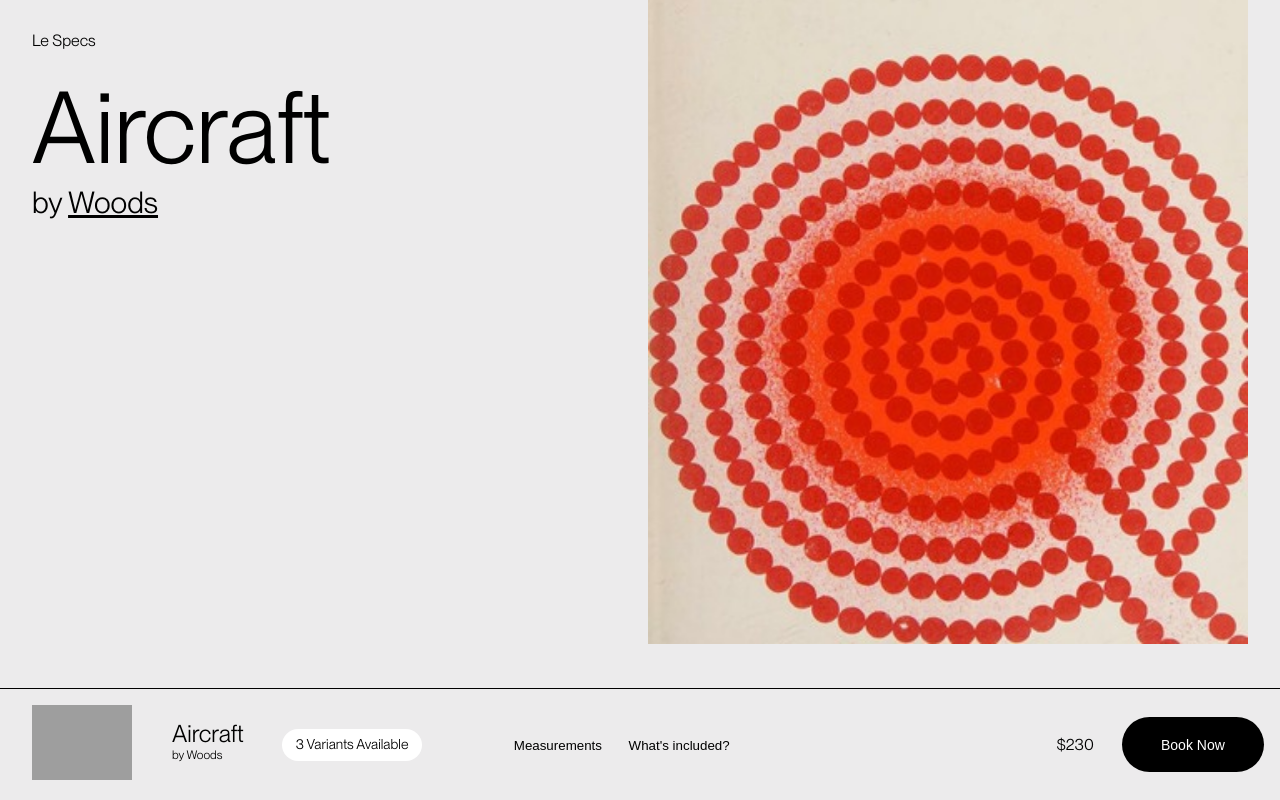
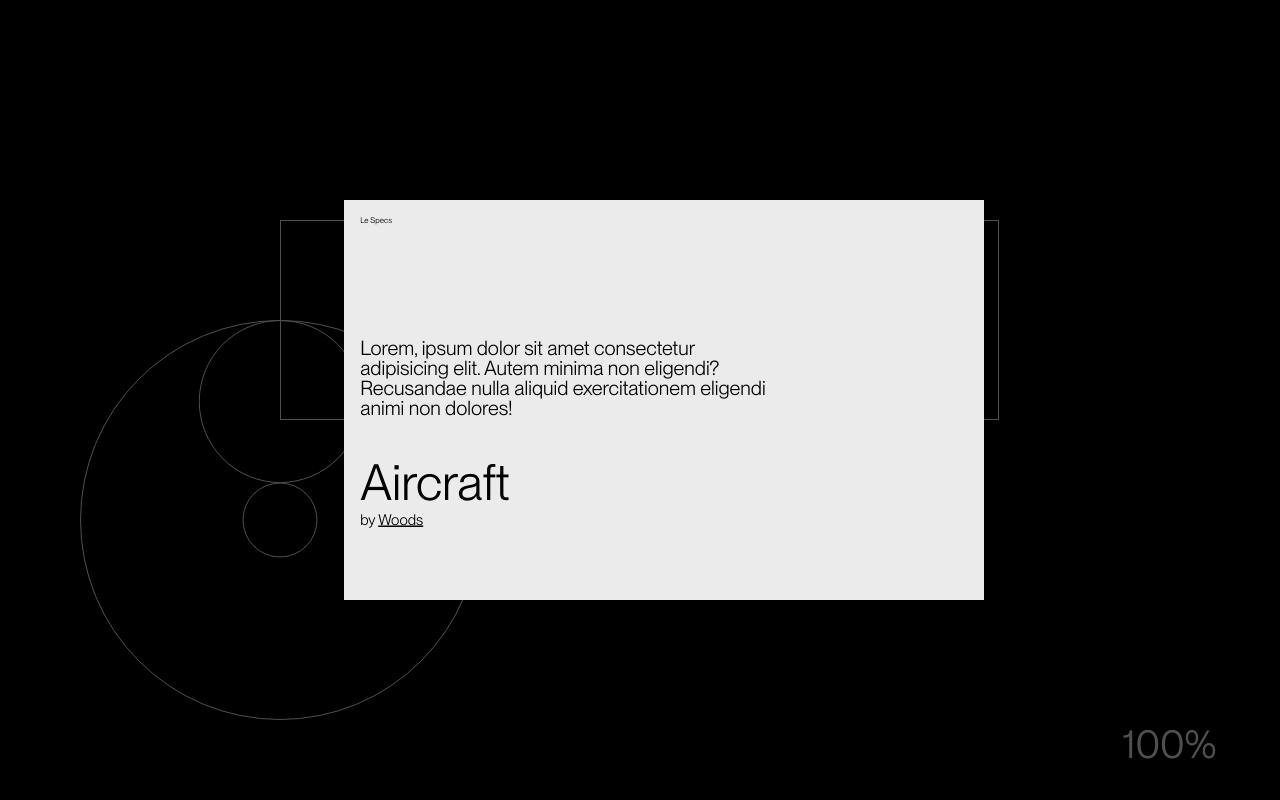
Before and after one commit to jojazpeitia/portfolio25, a Next.js app: page / in a window 1280 px wide. Built offline with nearby package versions, Linux system fonts and the light colour scheme; grey boxes are pictures that could not be loaded.

Commit message:
added loader + loader animations

```diff
--- a/app/globals.css
+++ b/app/globals.css
@@ -6,4 +6,5 @@
 
 body {
   font-family: var(--font-pp-editorial);
+  background-color: #ecebec;
 }
--- a/app/page.module.css
+++ b/app/page.module.css
@@ -1,7 +1,102 @@
+
+/* LOADER */
+:root {
+  --circle-outline: #505050;
+}
+
+.loader {
+  position: fixed;
+  top: 0;
+  left: 0;
+  width: 100%;
+  height: 100%;
+  background: #000;
+}
+
+.counter {
+  width: 100%;
+  height: 100%;
+  position: fixed;
+  display: flex;
+  justify-content: flex-end;
+  align-items: flex-end;
+  color: var(--circle-outline);
+  padding: 2rem 4rem;
+  font-size: 40px;
+  font-weight: lighter;
+  z-index: 10000;
+}
+
+.siteteaser span {
+  position: absolute;
+  top: 0;
+  right: 0;
+  padding: 2rem 4rem;
+  color: var(--circle-outline);
+  font-size: 1rem;
+  font-weight: lighter;
+  font-style: italic;
+}
+
+.circles {
+  position: absolute;
+  left: 5rem;
+  bottom: 5rem;
+  width: 400px;
+  height: 400px;
+  border-radius: 100%;
+}
+
+.circle {
+  position: absolute;
+  top: 0;
+  left: 0;
+  width: 100%;
+  height: 100%;
+  background: none;
+  border: 1px solid var(--circle-outline);
+  border-radius: 100%;
+}
+
+.circleinner {
+  position: absolute;
+  top: 50%;
+  left: 50%;
+  transform: translate(-50%, -50%);
+  width: 400px;
+  height: 400px;
+}
+
+.circleinnerrotator {
+  position: absolute;
+  left: 50%;
+  transform: translateX(-50%) scale(0);
+  width: 162.5px;
+  height: 162.5px;
+  background: none;
+  border: 1px solid var(--circle-outline);
+  border-radius: 100%;
+}
+
+.block {
+  position: absolute;
+  top: -100px;
+  left: 200px;
+  width: 0px;
+  height: 0px;
+  display: none;
+  background: none;
+  border: 1px solid var(--circle-outline);
+  transform-origin: bottom;
+}
+
+/* PAGE */
+
 .container {
+  position: fixed;
   width: 100%;
   height: 100vh;
-  background-color: #ecebec;
+  background: #ecebec;
   line-height: 110%;
 }
 
@@ -28,6 +123,10 @@
   width: 70%;
   margin-bottom: 2em;
   line-height: 100%;
+}
+
+.productheader{
+  width: 100%;
 }
 
 .product {
--- a/app/page.tsx
+++ b/app/page.tsx
@@ -1,18 +1,126 @@
-import Image from "next/image";
+'use client';
 import styles from "./page.module.css";
+import { useEffect, useRef } from "react";
+import { useState } from "react";
+import { gsap } from "gsap";
 
 export default function Home() {
+
+  const [count, setCount] = useState(0);
+
+  const rootRef = useRef<HTMLDivElement | null>(null);
+
+  // counter logic (randomized ticks until 100)
+  useEffect(() => {
+    let current = 0;
+    let raf: number | null = null;
+    let timeout: ReturnType<typeof setTimeout> | null = null;
+
+    const tick = () => {
+      if (current >= 100) return;
+      current += Math.floor(Math.random() * 10) + 1;
+      if (current > 100) current = 100;
+      setCount(current);
+      const delay = Math.floor(Math.random() * 200) + 250;
+      timeout = setTimeout(() => {
+        raf = requestAnimationFrame(tick);
+      }, delay);
+    };
+
+
+    raf = requestAnimationFrame(tick);
+    return () => {
+      if (raf) cancelAnimationFrame(raf);
+      if (timeout) clearTimeout(timeout);
+    };
+  }, []);
+
+ useEffect(() => {
+    if (!rootRef.current) return;
+
+    const ctx = gsap.context(() => {
+      const tl = gsap.timeline({ defaults: { ease: "power4.inOut" } });
+
+      const circles   = `.${styles.circles}`;
+      const circleIn  = `.${styles.circleinner}`;
+      const rotator   = `.${styles.circleinnerrotator}`;
+      const block     = `.${styles.block}`;
+      const loader    = `.${styles.loader}`;
+      const container = `.${styles.container}`;
+
+      // circles drop in
+      tl.from(circles, { duration: 2, y: "-200%", ease: "elastic.out" }, 0.5);
+
+      // inner circle grows (your 2s mark)
+      tl.to(circleIn, { duration: 1, width: 75,  height: 75, ease: "power4.inOut"   }, 2.0);
+
+      // inner rotator scales up
+      tl.to(rotator, { duration: 1, scale: 1, ease: "power4.inOut" }, 2.5);
+
+      // circles rotate 360
+      tl.to(circles, { duration: 1.5, rotation: 360,  ease: "power4.inOut"}, 3.0);
+
+      // block reveal (height then width)
+      tl.to(block, { duration: 0.75, display: "block", height: 200, ease: "power4.inOut", }, 4.0);
+      tl.to(block, { duration: 0.75, width: 800, ease: "power4.inOut"}, 4.5 );
+
+      // container slides from RIGHT and centers at left:50% with translateX(-50%), stays scale 0.5
+      tl.fromTo(container,
+        {
+          duration: 2,
+          left: "100%",
+          scale: 0.5,
+          ease: "power4.inOut",
+        },
+        {
+          duration: 2,
+          left: "50%",
+          scale: 0.5,
+          transform: "translateX(-50%)",
+          ease: "power4.inOut",
+        }, 4.0
+      );
+
+      // block collapses (width then height)
+      tl.to(block, { duration: 1.5, width: 0, ease: "power4.inOut", }, 5.0);
+
+      tl.to(block, { duration: 0.75, height: 0, display: "block", ease: "power4.inOut", }, 6.0);
+
+      // circles rotate back
+      tl.to(circles, { duration: 1.5, rotation: 0, ease: "power4.inOut"}, 6.5);
+
+      // loader scales out
+      tl.to(loader, { duration: 2.5, scale: 0, ease: "power4.inOut", }, 7.0);
+
+      // container scales up to 1
+      tl.to(container,{ duration: 2, scale: 1 }, 7.5 );
+    }, rootRef);
+
+    return () => ctx.revert();
+  }, []);
+
   return (
-    <div className={styles.container}>
-      <div className={styles.nav}>
-        <div className="logo">Le Specs</div>
-        {/* <div className="back">
-          <ion-icon name="arrow-forward="></ion-icon>
-        </div> */}
+    <div ref={rootRef}>
+      <div className={styles.loader}>
+        <h1 className={styles.counter}>{count}%</h1>
+
+        <div className={styles.circles}>
+          <div className={`${styles.circle} ${styles.circleouter}`}></div>
+          <div className={`${styles.circle} ${styles.circleinner}`}></div>
+          <div className={styles.circleinnerrotator}></div>
+          <div className={styles.block}></div>
+        </div>
+      </div>
+
+      <div className={styles.container}>
+        <div className={styles.nav}>
+          <div className="logo">Le Specs</div>
+          <div className="back">
+        </div>
       </div>
 
       <div className={styles.producthero}>
-        <div className="product-header">
+        <div className={styles.productheader}>
           <p>
             Lorem, ipsum dolor sit amet consectetur adipisicing elit. Autem minima non eligendi? Recusandae nulla aliquid exercitationem eligendi animi non dolores!
           </p>
@@ -22,53 +130,8 @@ export default function Home() {
             <h1>Aircraft</h1>
             <br />by <span>Woods</span>
           </div>
-          <div className={styles.productlook}>
-            <img src="/front-view.jpg" alt="" />
-          </div>
         </div>
       </div>
-
-      <div className={styles.overlay}></div>
-
-      <div className={styles.productdescription}>
-        <div className={styles.desc}>
-          <p>
-            Lorem ipsum dolor sit amet consectetur adipisicing elit. Necessitatibus repudiandae, quasi neque ipsum minus autem omnis quae laborum ducimus tempora laudantium culpa vero, eum numquam sapiente saepe maiores temporibus! Illo temporibus officiis perferendis repellat expedita neque placeat voluptate explicabo optio.
-          </p>
-          <div className="link"><span>Download PDF</span></div>
-        </div>
-        <div className={`${styles.frontview} ${styles.view}`}>
-          <div className="sketch-img"><img src="./front-view.jpg" alt="" /></div>
-          <br />
-          <div className="sketch-title"><span>Front View</span><br />Dimensions</div>
-        </div>
-
-        <div className={`${styles.sideview} ${styles.view}`}>
-          <div className={styles.sketchtitle}><span>Side View</span><br />Dimensions</div>
-          <br />
-          <div className="sketch-img"><img src="./side-view.jpg" alt="" /></div>
-        </div>
-        <div className={styles.closedesc} id="close">
-          {/* <ion-icon name="close-outline"></ion-icon> */}
-        </div>
-      </div>
-
-      <div className={styles.productinfo}>
-        <div className={styles.productnav}>
-          <div className={styles.productimg}>
-            <img src="/product.png" alt="" />
-          </div>
-          <div className={styles.productname}>Aircraft <br/><span>by Woods</span></div>
-          <div className={styles.productvariants}>3 Variants Available</div>
-          <div className={styles.productnavlinks}>
-            <button id="measurements">Measurements</button>
-            <button>What&apos;s included?</button>
-          </div>
-        </div>
-        <div className={styles.productcart}>
-          <div className="product-price">$230</div>
-          <div className={styles.productbtn}><button>Book Now</button></div>
-        </div>
       </div>
     </div>
   );
--- a/package.json
+++ b/package.json
@@ -9,6 +9,7 @@
     "lint": "eslint"
   },
   "dependencies": {
+    "gsap": "^3.13.0",
     "next": "16.0.1",
     "react": "19.2.0",
     "react-dom": "19.2.0"
```
Also changed, not shown: 1 other file (tests, documents, lock files or other folders).
